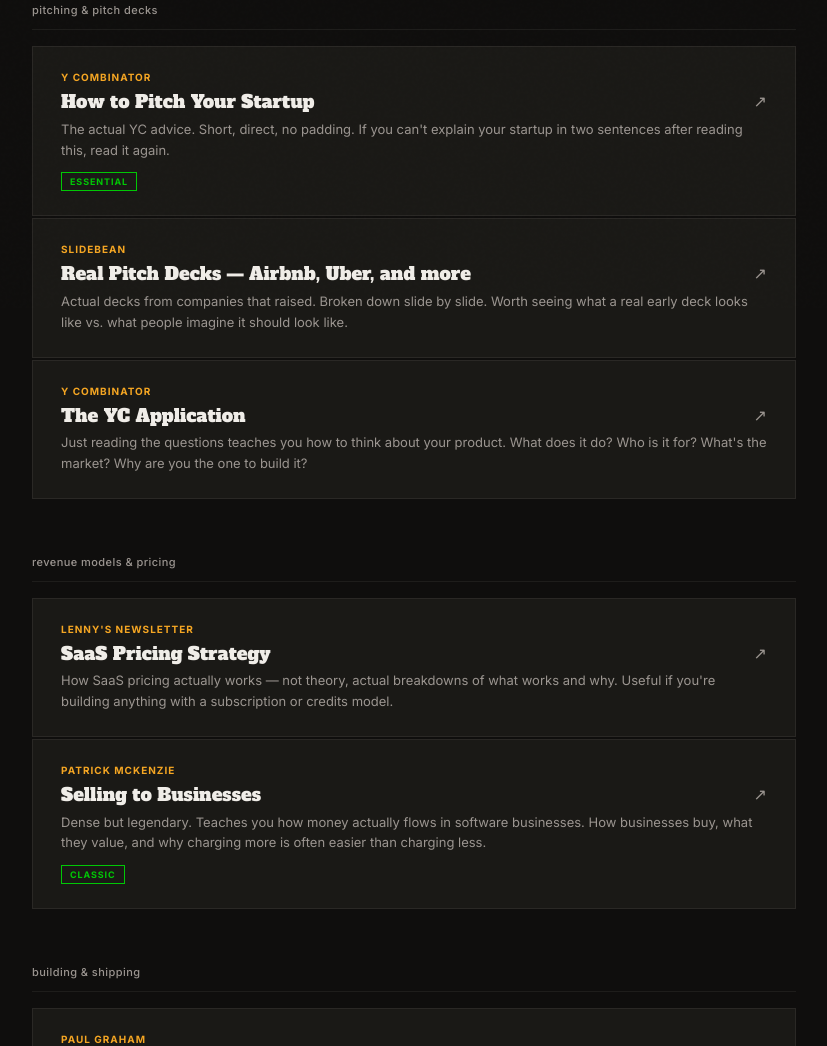
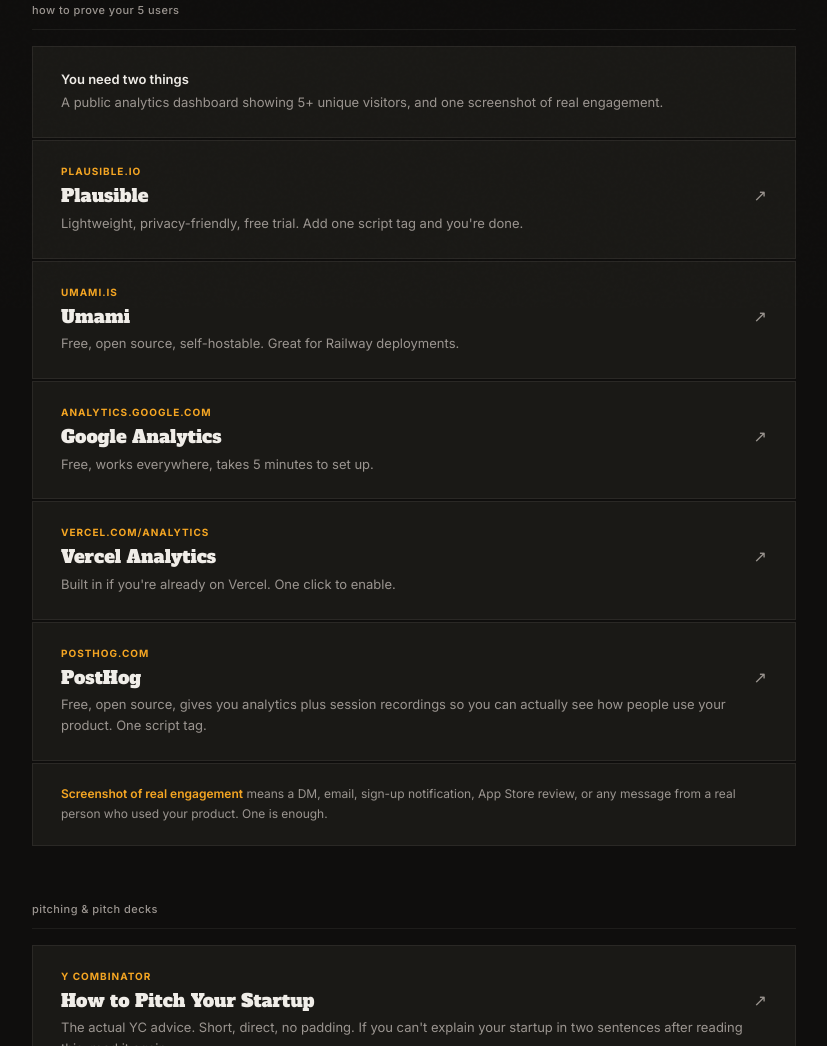
Before and after one commit to johnathanmcphilbin/Bootstrap, a plain HTML site: page static/resources.html in a window 1280 px wide. Shown: the part 492-1538 px from the top of the page, without its empty margins (226-1053 px from the left). Drawn offline with Linux system fonts and the light colour scheme.

Commit message:
proveuseers

```diff
--- a/static/resources.html
+++ b/static/resources.html
@@ -211,6 +211,65 @@
       Everything here is free. None of it is motivational garbage. These are the actual things worth reading before you build — and while you build.
     </p>
 
+    <!-- PROVE YOUR USERS -->
+    <div class="category">
+      <div class="category-label">how to prove your 5 users</div>
+
+      <div style="background:var(--card-bg);border:1px solid var(--card-border);padding:24px 28px;margin-bottom:2px;">
+        <div style="font-size:13px;color:var(--white);font-weight:600;margin-bottom:4px;">You need two things</div>
+        <div style="font-size:13px;color:var(--muted);line-height:1.7;">A public analytics dashboard showing 5+ unique visitors, and one screenshot of real engagement.</div>
+      </div>
+
+      <a class="resource-card" href="https://plausible.io" target="_blank" rel="noopener">
+        <div class="card-source">plausible.io</div>
+        <div class="card-top">
+          <div class="card-title">Plausible</div>
+          <div class="card-arrow">↗</div>
+        </div>
+        <div class="card-desc">Lightweight, privacy-friendly, free trial. Add one script tag and you're done.</div>
+      </a>
+
+      <a class="resource-card" href="https://umami.is" target="_blank" rel="noopener">
+        <div class="card-source">umami.is</div>
+        <div class="card-top">
+          <div class="card-title">Umami</div>
+          <div class="card-arrow">↗</div>
+        </div>
+        <div class="card-desc">Free, open source, self-hostable. Great for Railway deployments.</div>
+      </a>
+
+      <a class="resource-card" href="https://analytics.google.com" target="_blank" rel="noopener">
+        <div class="card-source">analytics.google.com</div>
+        <div class="card-top">
+          <div class="card-title">Google Analytics</div>
+          <div class="card-arrow">↗</div>
+        </div>
+        <div class="card-desc">Free, works everywhere, takes 5 minutes to set up.</div>
+      </a>
+
+      <a class="resource-card" href="https://vercel.com/analytics" target="_blank" rel="noopener">
+        <div class="card-source">vercel.com/analytics</div>
+        <div class="card-top">
+          <div class="card-title">Vercel Analytics</div>
+          <div class="card-arrow">↗</div>
+        </div>
+        <div class="card-desc">Built in if you're already on Vercel. One click to enable.</div>
+      </a>
+
+      <a class="resource-card" href="https://posthog.com" target="_blank" rel="noopener">
+        <div class="card-source">posthog.com</div>
+        <div class="card-top">
+          <div class="card-title">PostHog</div>
+          <div class="card-arrow">↗</div>
+        </div>
+        <div class="card-desc">Free, open source, gives you analytics plus session recordings so you can actually see how people use your product. One script tag.</div>
+      </a>
+
+      <div style="background:var(--card-bg);border:1px solid var(--card-border);padding:20px 28px;margin-top:2px;">
+        <div style="font-size:12px;color:var(--muted);line-height:1.7;"><span style="color:var(--amber);font-weight:600;">Screenshot of real engagement</span> means a DM, email, sign-up notification, App Store review, or any message from a real person who used your product. One is enough.</div>
+      </div>
+    </div>
+
     <!-- PITCHING -->
     <div class="category">
       <div class="category-label">pitching &amp; pitch decks</div>
```
